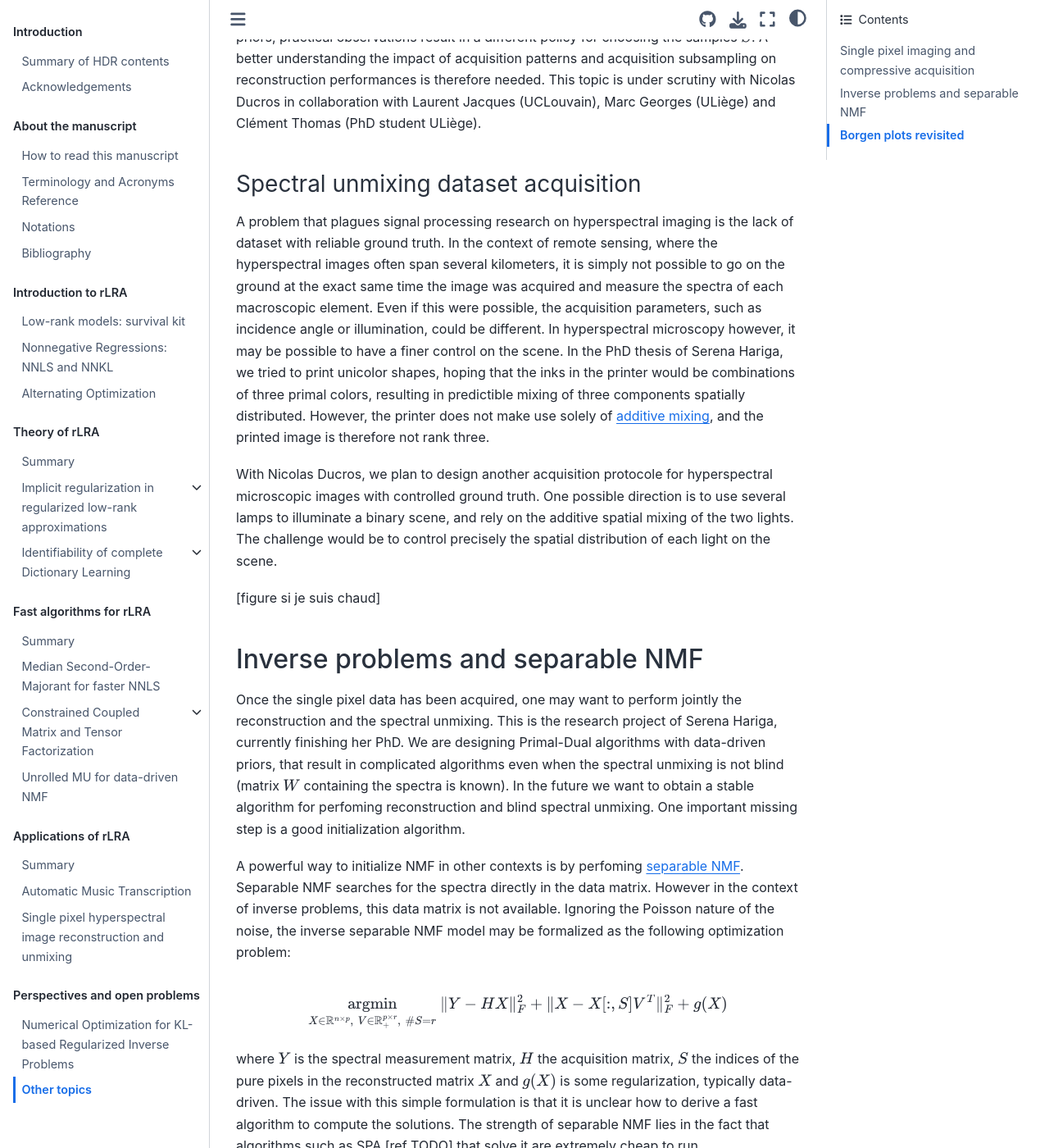
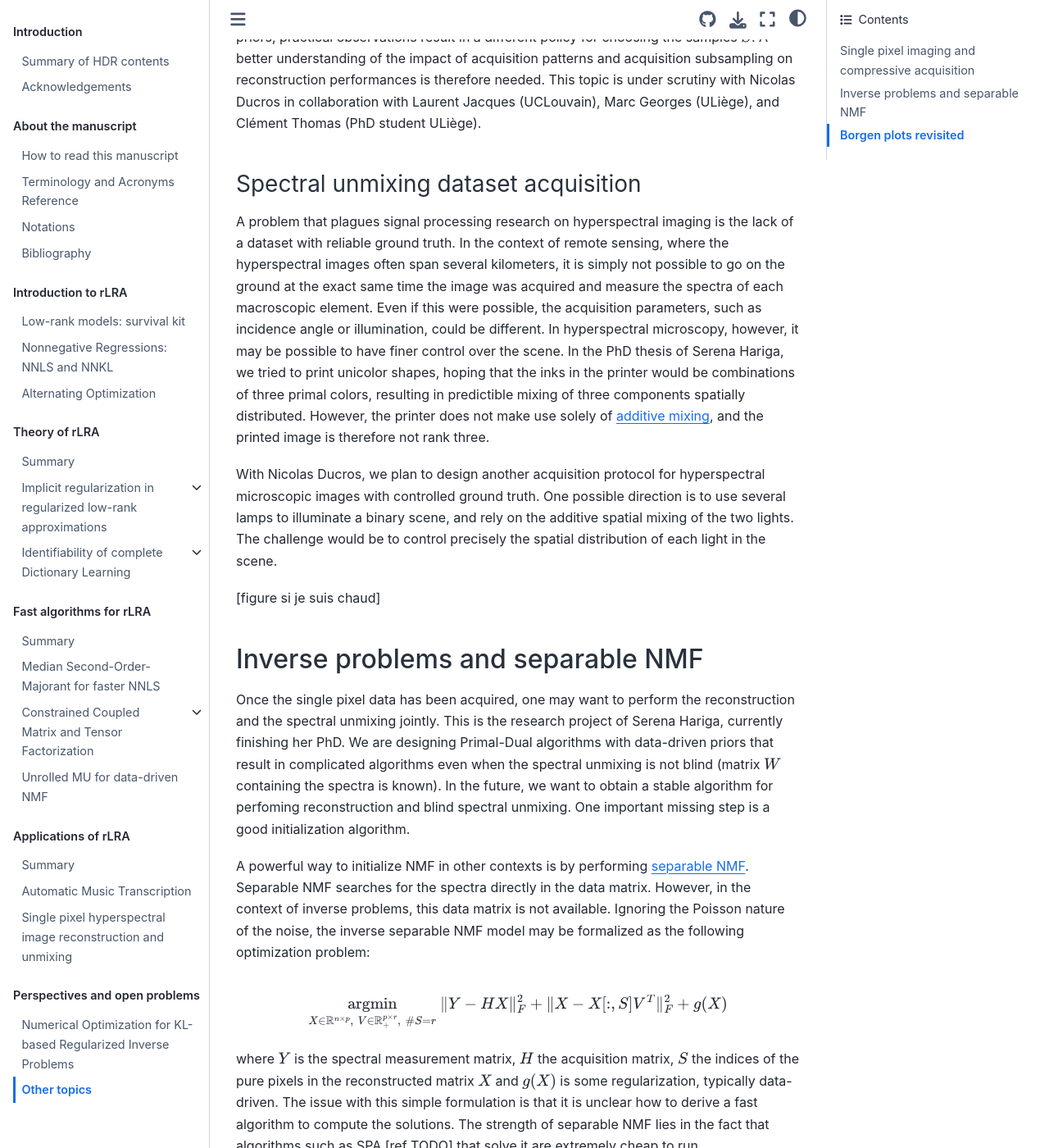
Before and after one commit to cohenjer/HDR, a Jupyter Book: the page built from part3/others.md, in a window 1280 px wide and 1400 px high, scrolled down 855 px. Shown: the whole window at 82% size. Built offline with Jupyter Book 1.0.4 settings and Sphinx 7.4.7 and the Sphinx Book theme 1.1.4, drawn with Linux system fonts in a browser that asks for light colours; pages that are not in the unit, such as notebooks, are missing from menus; comment, search, counter and statistics services are not loaded; some of the changed text lies outside the part shown.

Commit message:
Fix grammar and clarity issues in others.md
Correct grammatical errors and improve clarity throughout the document.

```diff
--- a/part3/others.md
+++ b/part3/others.md
@@ -1,46 +1,46 @@
 # Other topics
 
-The topics discussed in this section are scientific questions that I want to address, that are not directly related to KL-divergence and Poisson noise.
+The topics discussed in this section are scientific questions that I want to address, which are not directly related to the KL-divergence and Poisson noise.
 
 ## Single pixel imaging and compressive acquisition
 
 Single-pixel imaging has already been discussed in [](../part3/KarpCoi.md). While the reconstruction algorithm is of critical importance, to improve the overall algorithmic and hardware pipeline, the acquisition system is maybe even more important. The acquisition is modeled as a linear system $y=Hx$ where matrix $H$ contains at each row the pattern of ones and zeroes representing the micro-mirror positions at each acquisition. There are two relatively open questions regarding the choice of these patterns.
 
-As discussed in [](../part2/Applications_of_rLRA/single_pixel.ipynb), the acquisition matrix coefficients have to belong to the interval $[0,1]$. The statistical optimality of Hadamard patterns holds for additive noise and entries in $[-1,1]$. There are other acquisition matrices such as $S$ matrices [TODO ref] that are shown to be optimal up to a factor $2$. We are working on a research paper summarizing these ideas [Ref nous TODO]. Ongoing research in the team is also concerned with learning the acquisition patterns from a training dataset, or from the color camera in a multimodal acquisition setup. I will not explore this direction.
+As discussed in [](../part2/Applications_of_rLRA/single_pixel.ipynb), the acquisition matrix coefficients have to belong to the interval $[0,1]$. The statistical optimality of Hadamard patterns holds for additive noise and entries in $[-1,1]$. There are other acquisition matrices, such as $S$ matrices [TODO ref], that are shown to be optimal up to a factor $2$. We are working on a research paper summarizing these ideas [Ref nous TODO]. Ongoing research in the team is also concerned with learning the acquisition patterns from a training dataset, or from the color camera in a multimodal acquisition setup. I will not explore this direction.
 
-Once the patterns have been chosen, another question of importance is how to subsample the acquisition patterns to acquire $y_S = H[S,:]x$, where $S$ is the index set of acquired patterns. The compressive sensing litterature informs on how to choose these patterns, based mostly on improving the reconstruction with sparsity-based priors. Because of Poisson noise and the usage of other reconstruction methods, in particular based on deep priors, practical observations result in a different policy for choosing the samples $S$. A better understanding the impact of acquisition patterns and acquisition subsampling on reconstruction performances is therefore needed. This topic is under scrutiny with Nicolas Ducros in collaboration with Laurent Jacques (UCLouvain), Marc Georges (ULiège) and Clément Thomas (PhD student ULiège).
+Once the patterns have been chosen, another question of importance is how to subsample the acquisition patterns to acquire $y_S = H[S,:]x$, where $S$ is the index set of acquired patterns. The compressive sensing litterature informs on how to choose these patterns, based mostly on improving the reconstruction with sparsity-based priors. Because of Poisson noise and the usage of other reconstruction methods, in particular based on deep priors, practical observations result in a different policy for choosing the samples $S$. A better understanding of the impact of acquisition patterns and acquisition subsampling on reconstruction performances is therefore needed. This topic is under scrutiny with Nicolas Ducros in collaboration with Laurent Jacques (UCLouvain), Marc Georges (ULiège), and Clément Thomas (PhD student ULiège).
 
 ### Spectral unmixing dataset acquisition
 
-A problem that plagues signal processing research on hyperspectral imaging is the lack of dataset with reliable ground truth. In the context of remote sensing, where the hyperspectral images often span several kilometers, it is simply not possible to go on the ground at the exact same time the image was acquired and measure the spectra of each macroscopic element. Even if this were possible, the acquisition parameters, such as incidence angle or illumination, could be different. In hyperspectral microscopy however, it may be possible to have a finer control on the scene. In the PhD thesis of Serena Hariga, we tried to print unicolor shapes, hoping that the inks in the printer would be combinations of three primal colors, resulting in predictible mixing of three components spatially distributed. However, the printer does not make use solely of [additive mixing](../part2/Applications_of_rLRA/intro.md), and the printed image is therefore not rank three.
+A problem that plagues signal processing research on hyperspectral imaging is the lack of a dataset with reliable ground truth. In the context of remote sensing, where the hyperspectral images often span several kilometers, it is simply not possible to go on the ground at the exact same time the image was acquired and measure the spectra of each macroscopic element. Even if this were possible, the acquisition parameters, such as incidence angle or illumination, could be different. In hyperspectral microscopy, however, it may be possible to have finer control over the scene. In the PhD thesis of Serena Hariga, we tried to print unicolor shapes, hoping that the inks in the printer would be combinations of three primal colors, resulting in predictible mixing of three components spatially distributed. However, the printer does not make use solely of [additive mixing](../part2/Applications_of_rLRA/intro.md), and the printed image is therefore not rank three.
 
-With Nicolas Ducros, we plan to design another acquisition protocole for hyperspectral microscopic images with controlled ground truth. One possible direction is to use several lamps to illuminate a binary scene, and rely on the additive spatial mixing of the two lights. The challenge would be to control precisely the spatial distribution of each light on the scene.
+With Nicolas Ducros, we plan to design another acquisition protocol for hyperspectral microscopic images with controlled ground truth. One possible direction is to use several lamps to illuminate a binary scene, and rely on the additive spatial mixing of the two lights. The challenge would be to control precisely the spatial distribution of each light in the scene.
 
 [figure si je suis chaud]
 
 ## Inverse problems and separable NMF
-Once the single pixel data has been acquired, one may want to perform jointly the reconstruction and the spectral unmixing. This is the research project of Serena Hariga, currently finishing her PhD. We are designing Primal-Dual algorithms with data-driven priors, that result in complicated algorithms even when the spectral unmixing is not blind (matrix $W$ containing the spectra is known). In the future we want to obtain a stable algorithm for perfoming reconstruction and blind spectral unmixing. One important missing step is a good initialization algorithm.
+Once the single pixel data has been acquired, one may want to perform the reconstruction and the spectral unmixing jointly. This is the research project of Serena Hariga, currently finishing her PhD. We are designing Primal-Dual algorithms with data-driven priors that result in complicated algorithms even when the spectral unmixing is not blind (matrix $W$ containing the spectra is known). In the future, we want to obtain a stable algorithm for perfoming reconstruction and blind spectral unmixing. One important missing step is a good initialization algorithm.
 
-A powerful way to initialize NMF in other contexts is by perfoming [separable NMF](../part1/lra.md). Separable NMF searches for the spectra directly in the data matrix. However in the context of inverse problems, this data matrix is not available. Ignoring the Poisson nature of the noise, the inverse separable NMF model may be formalized as the following optimization problem:
+A powerful way to initialize NMF in other contexts is by performing [separable NMF](../part1/lra.md). Separable NMF searches for the spectra directly in the data matrix. However, in the context of inverse problems, this data matrix is not available. Ignoring the Poisson nature of the noise, the inverse separable NMF model may be formalized as the following optimization problem:
 
 $$ \argmin{X\in\R{n\times p} ,\; V\in \R{p\times r}_+,\; \#S=r} \|Y - HX\|_F^2 + \|X - X[:,S]V^T\|_F^2 + g(X) $$
 where $Y$ is the spectral measurement matrix, $H$ the acquisition matrix, $S$ the indices of the pure pixels in the reconstructed matrix $X$ and $g(X)$ is some regularization, typically data-driven. The issue with this simple formulation is that it is unclear how to derive a fast algorithm to compute the solutions. The strength of separable NMF lies in the fact that algorithms such as SPA [ref TODO] that solve it are extremely cheap to run.
 
 There are several ways to solve this issue. First, in the case where the acquisition matrix $H$ is orthogonal, one may simply run separable NMF on $H^TY$. But as soon as the patterns are subsampled, this strategy may not perform well. Our goal is therefore to improve with respect to a two-step strategy where the reconstruction and separable NMF are performed sequentially in the presence of subsampling. Another possible direction is to use other variational formulations of separable NMF recently proposed [ref TODO]. It may be possible to design a fast algorithm for inverse separable NMF when the regularization $g$ is ignored or simple enough.
 
-The core problem behind inverse separable NMF is that performing spectral unmixing in the measurement domain of an inverse problem is inherently diffcult. Indeed, spectral unmixing relies heavily on the geometry of the data, where the true spectra generate a cone containing the data that can often be observed directly by plotting the data. The forward operator of an inverse problem mixes all the data points, and the geometry of the problem is consequently heavily modified. Wether it is possible and useful to perform spectral unmixing on the measurement coefficients is an open question.
+The core problem behind inverse separable NMF is that performing spectral unmixing in the measurement domain of an inverse problem is inherently difficult. Indeed, spectral unmixing relies heavily on the geometry of the data, where the true spectra generate a cone containing the data that can often be observed directly by plotting the data. The forward operator of an inverse problem mixes all the data points, and the geometry of the problem is consequently heavily modified. Whether it is possible and useful to perform spectral unmixing on the measurement coefficients is an open question.
 
 ## Borgen plots revisited
 
-Many theoretical results on the identifiability of rLRA models exist, that allow to choose a priori the model and constraints adapted to a given practical signal processing problem. While these results are very useful, in most practical cases they cannot be applied as some of the quantites required to prove uniqueness are unknown or hard to estimate. Another important line of work concerns a posteriori methods to check if the solutions to an inverse problem or rLRA optimization algorithm are unique. I belive this line of work has been largely ignored by the community despite its obvious usefulness for practitionners.
+Many theoretical results on the identifiability of rLRA models exist, which allow for choosing a priori the model and constraints adapted to a given practical signal processing problem. While these results are very useful, in most practical cases, they cannot be applied as some of the quantities required to prove uniqueness are unknown or hard to estimate. Another important line of work concerns a posteriori methods to check if the solutions to an inverse problem or rLRA optimization algorithm are unique. I belive this line of work has been largely ignored by the community despite its obvious usefulness for practitionners.
 
-There is a small but deep litterature on numerical algorithms for the visualization of solutions to NMF in small ranks (less than four) from the chemometrics community [Borgen ref], see [ref TODO] for a mathematical survey. Borgen and Kowalski proposed what is now sometimes called Borgen plots, see figure below for the rank three case. The set of solutions to NMF are parameterized explicitly with $r-1$ parameters as
+There is a small but deep literature on numerical algorithms for the visualization of solutions to NMF in small ranks (less than four) from the chemometrics community [Borgen ref], see [ref TODO] for a mathematical survey. Borgen and Kowalski proposed what is now sometimes called Borgen plots, see figure below for the rank three case. The set of solutions to NMF is parameterized explicitly with $r-1$ parameters as
 
 $$ Y = UTT^{-1}V^T, $$
-where $T$ is a $r\times r$ invertible matrix. The trick to Borgen plots is noting that scaling and permutation ambiguities can be leveraged to restrict the parameterization of matrix $T$ to the parameterization of its first row, and that its first column may be set to one. Therefore, the set of feasible solution is parameterized in the rank three case by only two parameters $\alpha_1$ and $\alpha_2$, therefore exhaustive search for all equivalent solutions is reasonably doable. This was proposed rather recently in 2011 by A. Golshan, H. Abdollahi, and M. Maede [ref TODO], using covering triangles. It is possible to show other properties on the set of feasible NMF solutions, for instance it is a convex polytope, that fasten this process. A matlab toolbox exists that provides efficients numerical algorithms for computing Borgen plots [ref Facpack].
+where $T$ is a $r\times r$ invertible matrix. The trick to Borgen plots is noting that scaling and permutation ambiguities can be leveraged to restrict the parameterization of matrix $T$ to the parameterization of its first row, and that its first column may be set to one. Therefore, the set of feasible solution is parameterized in the rank three case by only two parameters $\alpha_1$ and $\alpha_2$, therefore exhaustive search for all equivalent solutions is reasonably doable. This was proposed rather recently in 2011 by A. Golshan, H. Abdollahi, and M. Maede [ref TODO], using covering triangles. It is possible to show other properties on the set of feasible NMF solutions, for instance, it is a convex polytope, that fasten this process. A MATLAB toolbox exists that provides efficient numerical algorithms for computing Borgen plots [ref Facpack].
 
 [Figure Borgen plot]
 
-Borgen plots are an amazing tool for visualisation of NMF solutions a posteriori. However, there are a number of problems with them. Most importantly, they have been designed for very small ranks. Visualization becomes more difficult at higher ranks, and as rank and dimensions increase, the numerical strategies based on exhaustive search become intractable. The cost of verification of the validity of a matrix parameterized by vector $\alpha$ also involves solving a small problem with matrix inversion, that can be costly in higher dimensions. Consequently, there is room for the development of methods that scale to higher dimensions. Another issue is that the current design of Borgen plots may return infeasible solutions, and that some solutions may be ignored in the visualization if the data is not irreducible (in which case the Perron Frobenius theorem does not apply), or if the set of solutions has several disconnected convex subsets (because the geometric construction of the feasible set works locally).
+Borgen plots are an amazing tool for visualisation of NMF solutions a posteriori. However, there are a number of problems with them. Most importantly, they have been designed for very small ranks. Visualization becomes more difficult at higher ranks, and as rank and dimensions increase, the numerical strategies based on exhaustive search become intractable. The cost of verification of the validity of a matrix parameterized by vector $\alpha$ also involves solving a small problem with matrix inversion, which can be costly in higher dimensions. Consequently, there is room for the development of methods that scale to higher dimensions. Another issue is that the current design of Borgen plots may return infeasible solutions, and that some solutions may be ignored in the visualization if the data is not irreducible (in which case the Perron-Frobenius theorem does not apply), or if the set of solutions has several disconnected convex subsets (because the geometric construction of the feasible set works locally).
 
 Besides NMF, I want to extend this kind of numerical representation of solution sets to other inverse problems. One possible direction is to work in the null-space of the Jacobian matrix, as proposed by Pierre Weiss and co-authors [TODO ref].
```
